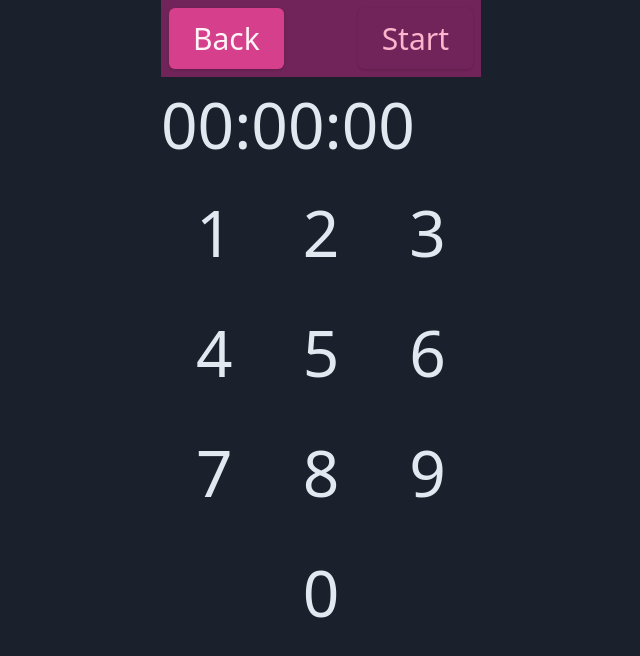
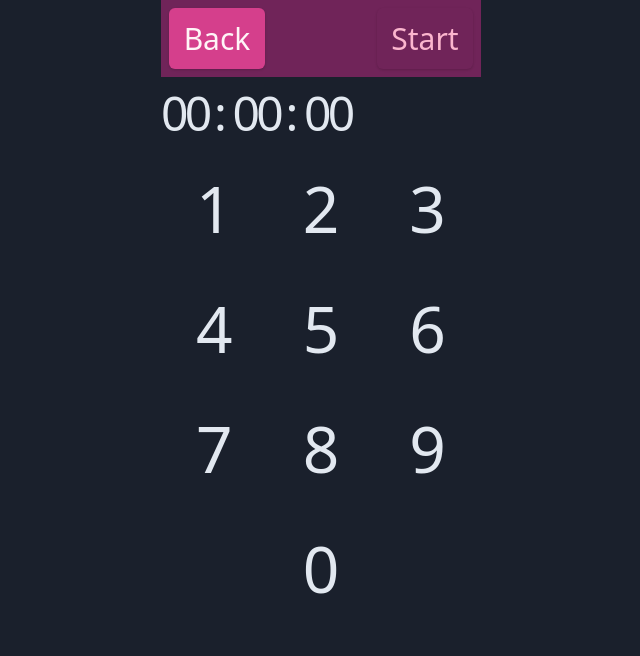
Before and after one commit to grejppi/timer, a React (Vite) app: page / in a window 1280 px wide. Both pictures are taken after a click on the button "New". Shown: the top 656 px of the page, without its empty margins (319-959 px from the left). Built offline with nearby package versions, Linux system fonts and the light colour scheme.

Commit message:
Button labels & align numbers in input screen

```diff
--- a/src/App.pcss
+++ b/src/App.pcss
@@ -20,12 +20,16 @@ body {
     @apply text-4xl;
 }
 
+.Header button {
+    @apply text-3xl m-2 py-2 rounded-md shadow w-24 font-hairline;
+}
+
 .Header button:not(:disabled) {
-    @apply text-3xl m-2 px-6 py-2 rounded-md shadow bg-pink-600 text-pink-100;
+    @apply bg-pink-600 text-pink-100;
 }
 
 .Header button:disabled {
-    @apply text-3xl m-2 px-6 rounded-md shadow text-pink-300;
+    @apply text-pink-300;
 }
 
 .Page {
--- a/src/Components/Timer.js
+++ b/src/Components/Timer.js
@@ -27,7 +27,7 @@ function formatTime(time) {
 export default function Timer({ state, runningState, onClick, updateCount, children }) {
   let _ = updateCount;
   return (
-    <div className="w-1/3 h-full py-4 flex justify-center">
+    <div className="w-1/3 h-full py-4 flex flex-col items-center justify-center">
       <div
         className="TimerBody relative w-24 h-24 overflow-none rounded-full border border-gray-700 hover:border-gray-600 select-none flex flex-col justify-center items-center"
         onClick={onClick}
--- a/src/Components/TimerInputLabel.js
+++ b/src/Components/TimerInputLabel.js
@@ -1,7 +1,7 @@
 import React from 'react';
 
 export default function TimerInputLabel({ digits }) {
-    return <span className="text-5xl md:text-6xl font-hairline">
+    return <span className="text-5xl font-hairline">
       {(() => {
         let chars = new Array();
         for (let digit of digits) {
@@ -17,7 +17,11 @@ export default function TimerInputLabel({ digits }) {
         chars.splice(minutes, 0, ':');
         chars.splice(hours, 0, ':');
 
-        return chars.join('');
+        return <div className="flex flex-row items-center justify-around">
+          {chars.map((c, i) => <React.Fragment key={i}>
+            <div className="text-center" style={{width: '12.5%'}}>{c}</div>
+          </React.Fragment>)}
+        </div>;
       })()}
     </span>;
 }
--- a/src/Pages/CreateTimer.js
+++ b/src/Pages/CreateTimer.js
@@ -78,8 +78,14 @@ export default function CreateTimer({ close, start }) {
       <div className="flex-grow text-center pr-6">
         <TimerInputLabel digits={digits} />
       </div>
-      <button className="w-1/6" onClick={() => removeDigit()}><span className="fas fa-backspace"></span></button>
-      <button className="w-1/6" onClick={() => setDigits([])}><span className="fas fa-times"></span></button>
+      <button className="w-1/6" onClick={() => removeDigit()}>
+        <span className="fas fa-backspace"></span>
+        <span className="hidden">Backspace</span>
+      </button>
+      <button className="w-1/6" onClick={() => setDigits([])}>
+        <span className="fas fa-times"></span>
+        <span className="hidden">Clear</span>
+      </button>
     </div>
     <div className="InputPad flex flex-row flex-wrap container w-full justify-center">
       {[...'~'.repeat(10)].map((_, i) => {
--- a/src/Pages/CreateTimer.pcss
+++ b/src/Pages/CreateTimer.pcss
@@ -1,5 +1,5 @@
 .InputPad button {
-    @apply w-1/3 py-3 text-5xl;
+    @apply w-1/3 py-3 text-5xl font-hairline;
 }
 
 @screen sm {
--- a/src/Pages/EditTimers.js
+++ b/src/Pages/EditTimers.js
@@ -34,6 +34,7 @@ export default function EditTimers({ timers, setTimers, close }) {
             }}
           >
             <span className="fas fa-times"></span>
+            <span className="hidden">Delete</span>
           </button>
           <div class="flex-grow"></div>
         </Timer>
```
